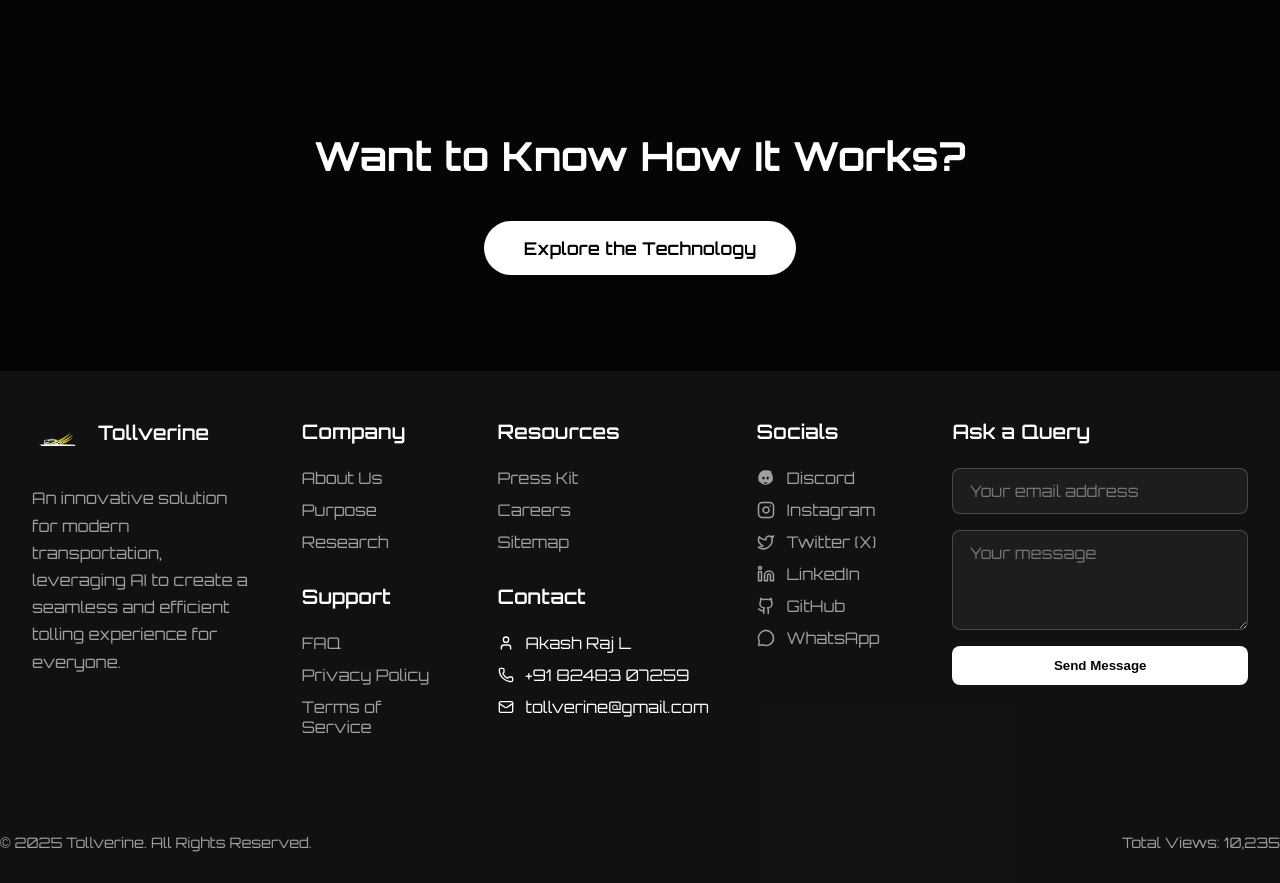
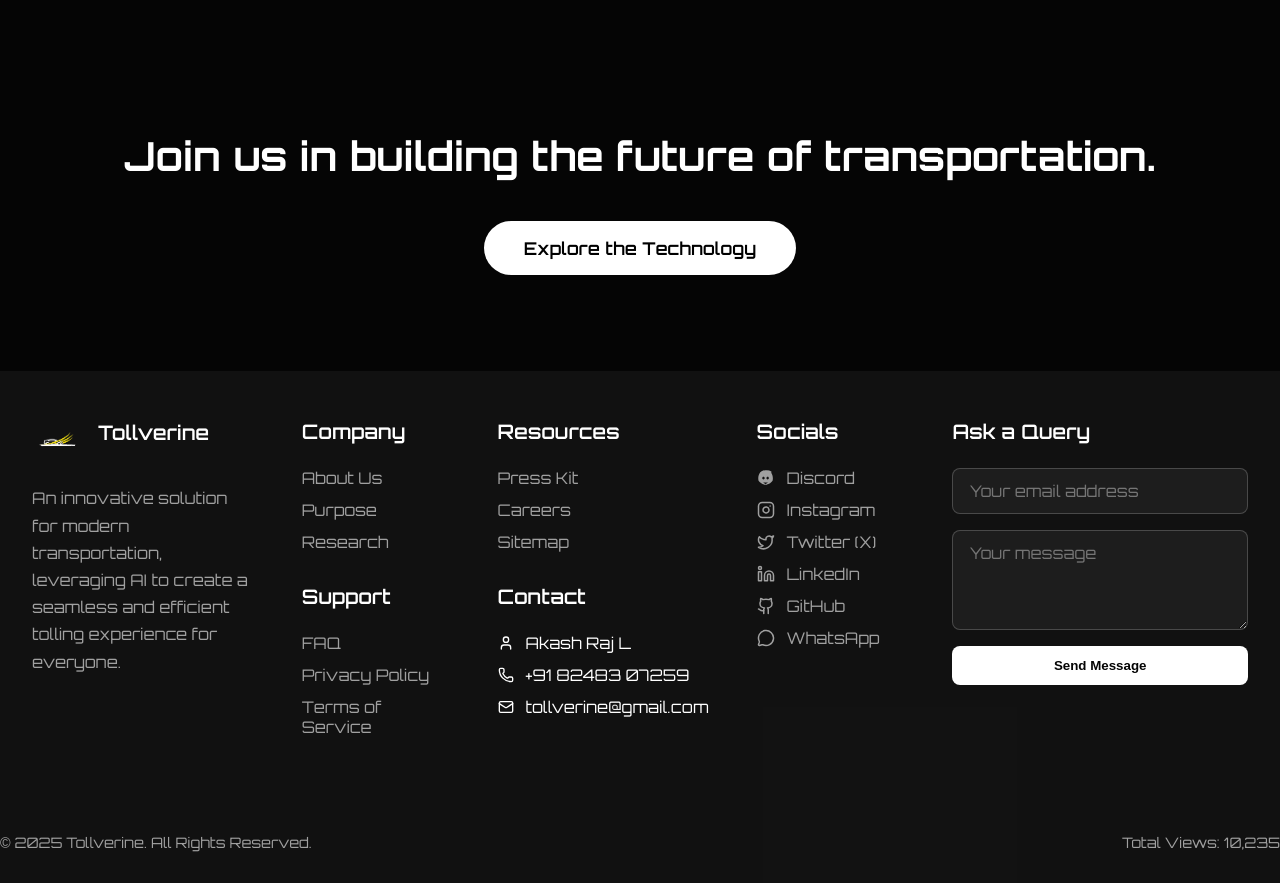
Before and after one commit to akashrajl/tollverine, a Next.js app: page /purpose in a window 1280 px wide. Shown: the part 1580-2463 px from the top of the page. Built offline with nearby package versions, Linux system fonts and the light colour scheme; no server answers; a web font is replaced by a local one.

Commit message:
Update page.tsx

```diff
--- a/src/app/purpose/page.tsx
+++ b/src/app/purpose/page.tsx
@@ -2,22 +2,19 @@
 import styles from './Purpose.module.css';
 import { motion } from 'framer-motion';
 import TypewriterHeading from '@/components/TypewriterHeading';
-import { HeartPulse, Rocket, Zap, Users, ShieldCheck } from 'lucide-react';
+import { Lightbulb, Rocket, Zap, HeartPulse } from 'lucide-react';
 import TiltCard from '@/components/TiltCard';
 import Link from 'next/link';
 
 export default function PurposePage() {
   return (
     <main className={styles.pageContainer}>
-      {/* --- HERO SECTION --- */}
       <section className={styles.heroSection}>
         <TypewriterHeading text="Redefining Movement for a Smarter Future." className={styles.heroTitle} />
         <p className={styles.heroSubtitle}>
           We believe that technology should serve humanity. Our purpose is to create intelligent, efficient, and life-saving transportation infrastructure for everyone.
         </p>
       </section>
-
-      {/* --- THE 'WHY' SECTION --- */}
       <section className={styles.section}>
         <div className={styles.container}>
           <motion.div
@@ -33,8 +30,6 @@
           </motion.div>
         </div>
       </section>
-
-      {/* --- OUR PILLARS SECTION --- */}
       <section className={styles.section}>
         <div className={styles.container}>
           <h2 className={styles.sectionTitle}>Our Guiding Principles</h2>
@@ -57,16 +52,14 @@
               <div className={styles.pillarCard}>
                 <Rocket size={32} />
                 <h3>Future-Focused</h3>
-                <p>Tollverine is more than a tolling system; it's a foundational block for future smart cities, providing data and infrastructure for a connected transportation network.</p>
+                <p>Tollverine is more than a tolling system; it&apos;s a foundational block for future smart cities, providing data and infrastructure for a connected transportation network.</p>
               </div>
             </TiltCard>
           </div>
         </div>
       </section>
-
-      {/* --- FINAL CTA SECTION --- */}
       <section className={styles.ctaSection}>
-        <h2>Want to Know How It Works?</h2>
+        <h2>Join us in building the future of transportation.</h2>
         <Link href="/technology" className={styles.ctaButton}>
           Explore the Technology
         </Link>
```
